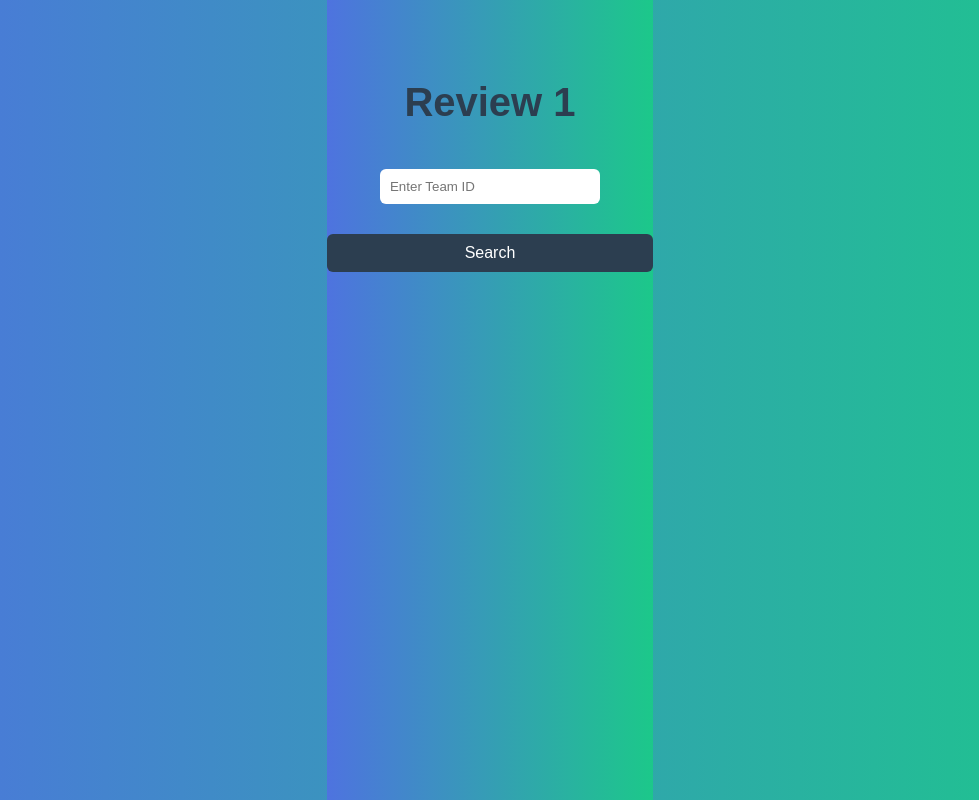
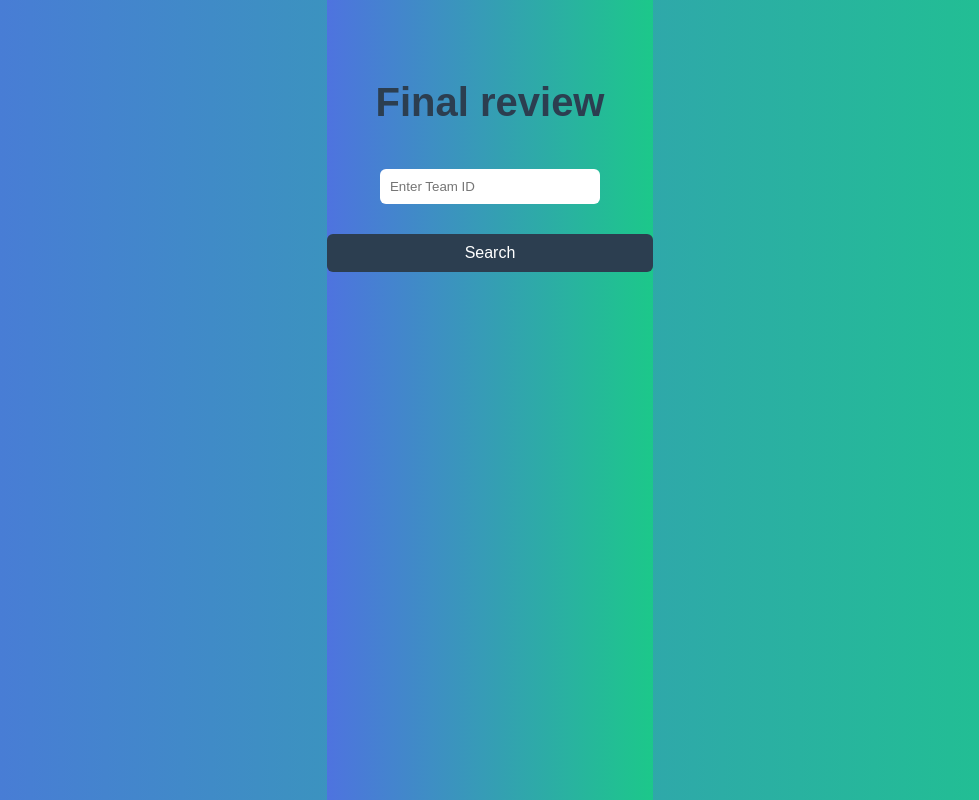
Before and after one commit to Mathan-12/React, a React (Vite) app in the folder final-year-project/: page /review4 in a window 1280 px wide. Shown: the whole page, without its empty margins (150-1129 px from the left). Built offline with nearby package versions, Linux system fonts and the light colour scheme.

Commit message:
update all review pages

```diff
--- a/final-year-project/src/App.jsx
+++ b/final-year-project/src/App.jsx
@@ -7,9 +7,9 @@ import MarksPage from "./pages/MarksPage";
 import ValidationPage from "./pages/ValidationPage";
 
 import Review1Page from "./pages/Reviewsall/firstreview";
-import SecondReview from "./pages/Reviewsall/2Secondreview";
-import ThirdReview from "./pages/Reviewsall/thridreview";
-import FinalReview from "./pages/Reviewsall/finalreview";
+import Secondreview1 from "./pages/Reviewsall/Secondreview";
+import Thridreview from "./pages/Reviewsall/thridreview";
+import Finalreview from "./pages/Reviewsall/finalreview";
 
 import "./app.css";
 
@@ -28,9 +28,9 @@ function App() {
       {/* Public routes */}
       <Route path="/reviews" element={<ReviewsPage />} />
       <Route path="/review1" element={<Review1Page />} />
-      <Route path="/review2" element={<SecondReview />} />
-      <Route path="/review3" element={<ThirdReview />} />
-      <Route path="/review4" element={<FinalReview />} />
+      <Route path="/review2" element={<Secondreview1 />} />
+      <Route path="/review3" element={<Thridreview />} />
+      <Route path="/review4" element={<Finalreview />} />
 
       {/* Login route */}
       {!isLoggedIn ? (
--- a/final-year-project/src/pages/ReviewsPage.jsx
+++ b/final-year-project/src/pages/ReviewsPage.jsx
@@ -10,9 +10,9 @@ function ReviewsPage() {
       <h1>Reviews</h1>
 
       <div className="review-box" onClick={() => navigate("/review1")}>Review 1</div>
-      <div className="review-box">Review 2</div>
-      <div className="review-box">Review 3</div>
-      <div className="review-box final">Final Review 📝</div>
+      <div className="review-box" onClick={() => navigate("/review2")}>Review 2</div>
+      <div className="review-box" onClick={() => navigate("/review3")}>Review 3</div>
+      <div className="review-box final" onClick={() => navigate("/review4")}>Final Review 📝</div>
     </div>
   );
 }
--- a/final-year-project/src/pages/Reviewsall/2Secondreview.jsx
+++ b/final-year-project/src/pages/Reviewsall/Secondreview.jsx
@@ -1,7 +1,7 @@
 import { useState } from "react";
 import "./firstreview.css";
 
-function secondreview1() {
+function Secondreview1() {
   const [teamId, setTeamId] = useState("");
   const [teamData, setTeamData] = useState(null);
 
@@ -34,7 +34,7 @@ function secondreview1() {
 
   return (
     <div className="review1-container">
-      <h1>Review 1</h1>
+      <h1>Review 2</h1>
 
       <div className="search-box">
         <input
@@ -60,4 +60,4 @@ function secondreview1() {
   );
 }
 
-export default secondreview1;
+export default Secondreview1;
--- a/final-year-project/src/pages/Reviewsall/finalreview.jsx
+++ b/final-year-project/src/pages/Reviewsall/finalreview.jsx
@@ -1,7 +1,7 @@
 import { useState } from "react";
 import "./firstreview.css";
 
-function finalreview() {
+function Finalreview() {
   const [teamId, setTeamId] = useState("");
   const [teamData, setTeamData] = useState(null);
 
@@ -34,7 +34,7 @@ function finalreview() {
 
   return (
     <div className="review1-container">
-      <h1>Review 1</h1>
+      <h1>Final review</h1>
 
       <div className="search-box">
         <input
@@ -60,4 +60,4 @@ function finalreview() {
   );
 }
 
-export default finalreview;
+export default Finalreview;
--- a/final-year-project/src/pages/Reviewsall/firstreview.jsx
+++ b/final-year-project/src/pages/Reviewsall/firstreview.jsx
@@ -60,4 +60,5 @@ function Review1Page() {
   );
 }
 
+
 export default Review1Page;
--- a/final-year-project/src/pages/Reviewsall/thridreview.jsx
+++ b/final-year-project/src/pages/Reviewsall/thridreview.jsx
@@ -1,7 +1,7 @@
 import { useState } from "react";
 import "./firstreview.css";
 
-function thridreview() {
+function Thridreview() {
   const [teamId, setTeamId] = useState("");
   const [teamData, setTeamData] = useState(null);
 
@@ -34,7 +34,7 @@ function thridreview() {
 
   return (
     <div className="review1-container">
-      <h1>Review 1</h1>
+      <h1>Review 3</h1>
 
       <div className="search-box">
         <input
@@ -60,4 +60,4 @@ function thridreview() {
   );
 }
 
-export default thridreview;
+export default Thridreview;
```
